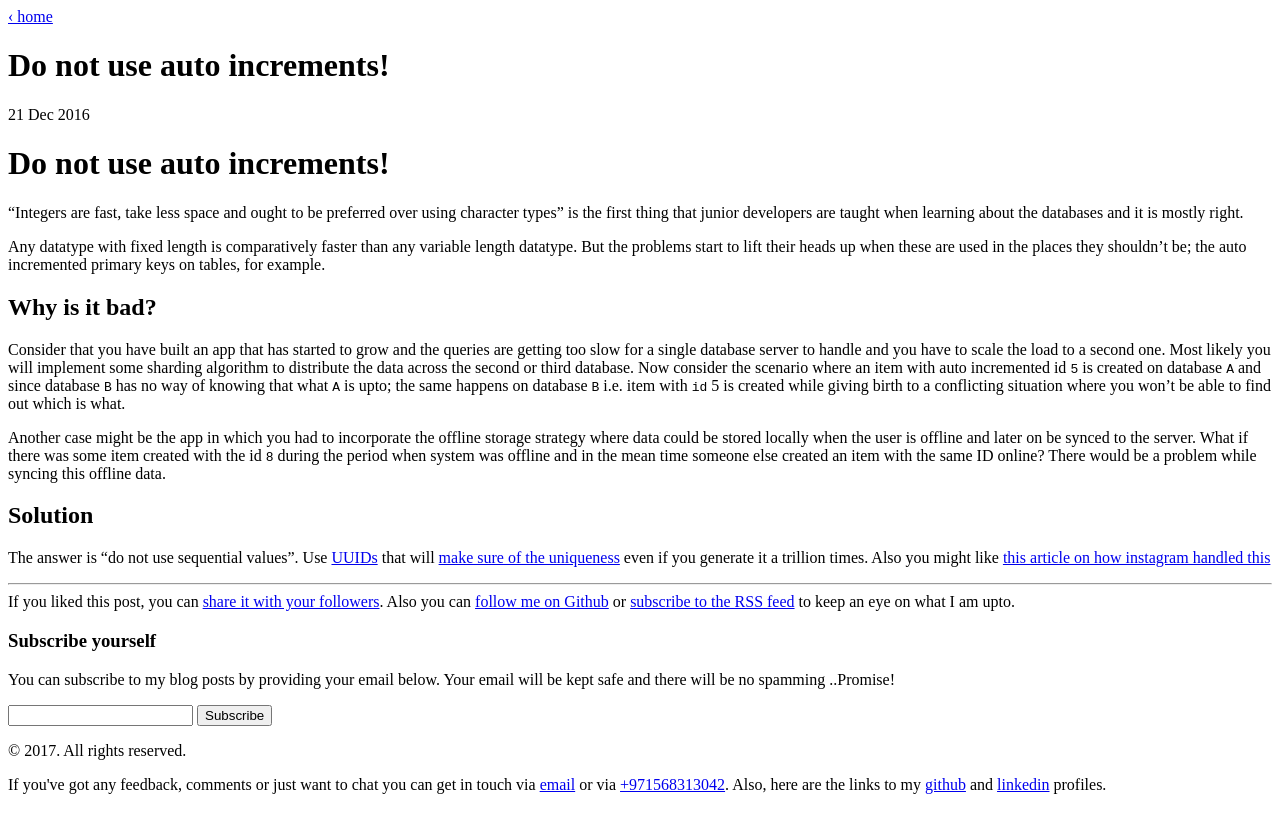
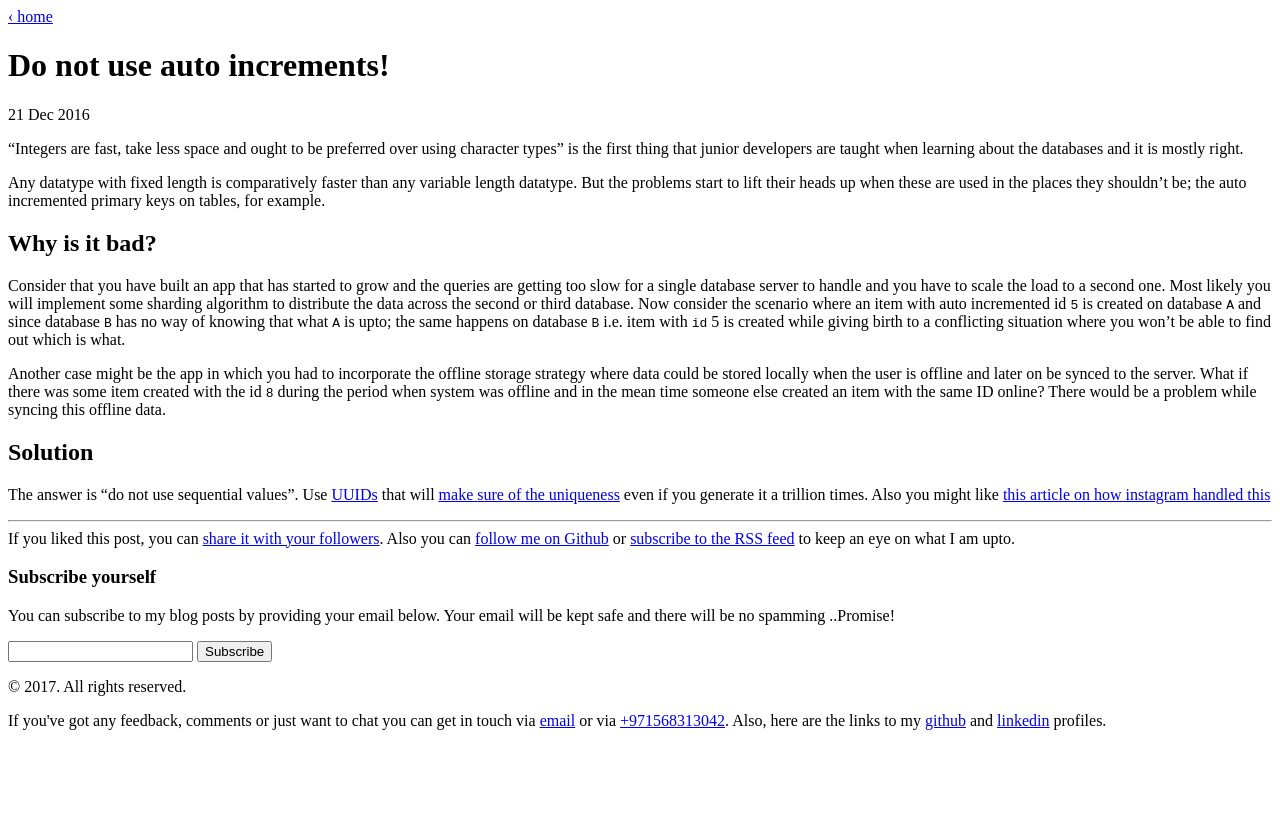
Before and after one commit to kamranahmedse/kamranahmedse.github.io, a Jekyll site: the page built from blog/_posts/2016-12-21-do-not-use-auto-increments.md, in a window 1280 px wide. Shown: the top 833 px of the page. Built offline with Jekyll 4.4.1, drawn with Linux system fonts in a browser that asks for light colours; some web fonts are replaced; comment, search, counter and statistics services are not loaded.

Commit message:
Update 2016-12-21-do-not-use-auto-increments.md

```diff
--- a/blog/_posts/2016-12-21-do-not-use-auto-increments.md
+++ b/blog/_posts/2016-12-21-do-not-use-auto-increments.md
@@ -3,8 +3,6 @@ layout: post
 title: Do not use auto increments!
 comments: true
 ---
-
-# Do not use auto increments!
 
 "Integers are fast, take less space and ought to be preferred over using character types" is the first thing that junior developers are taught when learning about the databases and it is mostly right.
 
```
